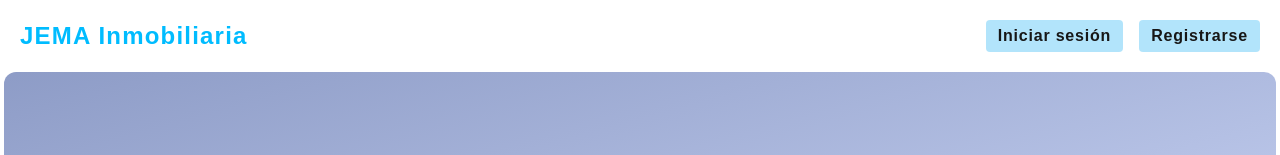
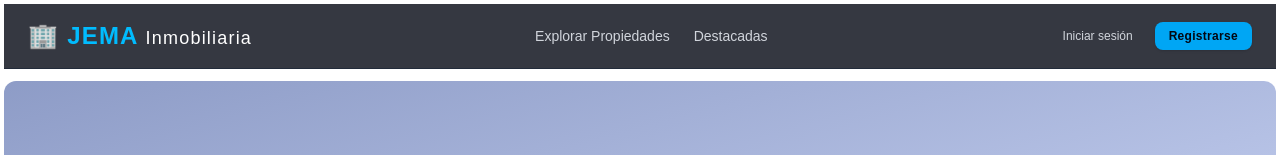
Before and after one commit to MaoMachado/jema-inmobiliaria, a Next.js app in the folder apps/frontend/: page / in a window 1280 px wide. Shown: the top 155 px of the page. Built offline with nearby package versions, Linux system fonts and the light colour scheme; no server answers.

Commit message:
update: mejora visual componente Header

```diff
--- a/apps/frontend/app/components/Header.tsx
+++ b/apps/frontend/app/components/Header.tsx
@@ -1,15 +1,77 @@
+"use client";
+
 import HeaderAuth from "./HeaderAuth";
+import Link from "next/link";
+import { useState } from "react";
 
 export default function Header() {
+  const [menuAbierto, setMenuAbierto] = useState(false);
+
   return (
-    <header className="mb-1">
-      <div className="max-w-7xl mx-auto flex justify-between items-center p-4 backdrop-blur-md">
-        <h1 className="text-2xl font-bold tracking-wider text-sky-400">
-          JEMA Inmobiliaria
-        </h1>
-        <div>
+    <header className="mb-3 sticky top-0 z-50 w-full border-b border-gray-800/80 bg-gray-950/80 backdrop-blur-md transition-all">
+      <div className="max-w-7xl mx-auto flex justify-between items-center px-4 py-4 sm:px-6">
+        <Link
+          href="/"
+          className="flex items-center gap-2 text-xl sm:text-2xl font-black tracking-wider text-sky-400 hover:text-sky-300 transition group"
+        >
+          <span className="text-2xl group-hover:scale-110 transition-transform">
+            🏢
+          </span>
+          <span>
+            JEMA{" "}
+            <span className="text-white font-light text-base sm:text-lg">
+              Inmobiliaria
+            </span>
+          </span>
+        </Link>
+
+        <nav className="hidden md:flex items-center gap-6 text-sm font-medium text-gray-300">
+          <Link href="/buscar" className="hover:text-sky-400 transition">
+            Explorar Propiedades
+          </Link>
+          <Link href="/#destacadas" className="hover:text-sky-400 transition">
+            Destacadas
+          </Link>
+        </nav>
+
+        <div className="hidden md:flex items-center gap-3">
           <HeaderAuth />
         </div>
+
+        <button
+          type="button"
+          onClick={() => setMenuAbierto(!menuAbierto)}
+          className="md:hidden p-2 rounded-lg text-gray-400 hover:text-white hover:bg-gray-800 focus:outline-none"
+          aria-label="Abrir menú"
+        >
+          {menuAbierto ? "✕" : "☰"}
+        </button>
+
+        {/* Menú móvil */}
+        {menuAbierto && (
+          <div className="md:hidden px-4 pt-2 pb-6 border-t border-gray-800 bg-gray-950/95 flex flex-col gap-4 animate-fade-in">
+            <nav className="flex flex-col gap-3 text-base text-gray-300">
+              <Link
+                href="/buscar"
+                className="py-1 hover:text-sky-400"
+                onClick={() => setMenuAbierto(false)}
+              >
+                🔍 Explorar Propiedades
+              </Link>
+              <Link
+                href="/#destacadas"
+                className="py-1 hover:text-sky-400"
+                onClick={() => setMenuAbierto(false)}
+              >
+                ⭐ Destacadas
+              </Link>
+              <hr className="border-gray-800" />
+              <div className="flex flex-col gap-2">
+                <HeaderAuth />
+              </div>
+            </nav>
+          </div>
+        )}
       </div>
     </header>
   );
--- a/apps/frontend/app/components/HeaderAuth.tsx
+++ b/apps/frontend/app/components/HeaderAuth.tsx
@@ -1,41 +1,73 @@
 "use client";
 
 import Link from "next/link";
+import { useRouter } from "next/navigation";
 import { useEffect, useState } from "react";
 
-export default function HeaderAuth() {
+interface HeaderAuthProps {
+  onAction?: () => void;
+}
+
+export default function HeaderAuth({ onAction }: HeaderAuthProps) {
   const [isLoggedIn, setIsLoggedIn] = useState<boolean | null>(null);
+  const router = useRouter();
 
   useEffect(() => {
     setIsLoggedIn(!!localStorage.getItem("access_token"));
   }, []);
 
+  const handleLogout = () => {
+    localStorage.removeItem("access_token");
+    setIsLoggedIn(false);
+    if (onAction) onAction();
+    router.push("/login");
+  };
+
   if (isLoggedIn === null) {
-    return <div className="w-10" aria-hidden />;
+    return (
+      <div className="flex gap-2 animate-pulse">
+        <div className="w-24 h-8 bg-gray-800 rounded-lg" />
+        <div className="w-24 h-8 bg-gray-800 rounded-lg" />
+      </div>
+    );
   }
 
   if (isLoggedIn) {
     return (
-      <Link
-        href="/dashboard"
-        className="bg-sky-500/30 px-3 py-1 rounded-sm font-semibold tracking-wider hover:bg-sky-500/50 transition"
-      >
-        Mi Perfil
-      </Link>
+      <section className="flex items-center gap-3">
+        <Link
+          href="/dashboard"
+          className=" bg-sky-500/20 text-sky-300 border border-sky-500/40 px-3.5 py-1.5 rounded-lg text-xs font-semibold hover:bg-sky-500/30 transition flex items-center gap-1.5 shadow-sm"
+        >
+          <span>👤</span>
+          <span>Dashboard</span>
+        </Link>
+
+        <button
+          type="button"
+          onClick={handleLogout}
+          className="text-xs text-gray-400 hover:text-red-400 px-2 py-1.5 rounded-lg hover:bg-gray-800/60 transition"
+          title="Cerrar sesión"
+        >
+          Salir
+        </button>
+      </section>
     );
   }
 
   return (
-    <div className="flex gap-4">
+    <div className="flex items-center gap-2.5">
       <Link
         href="/login"
-        className="bg-sky-500/30 px-3 py-1 rounded-sm font-semibold tracking-wider hover:bg-sky-500/50 transition"
+        onClick={onAction}
+        className="text-xs text-gray-300 hover:text-white px-3 py-1.5 rounded-lg hover:bg-gray-800/60 transition font-medium"
       >
         Iniciar sesión
       </Link>
       <Link
         href="/register"
-        className="bg-sky-500/30 px-3 py-1 rounded-sm font-semibold tracking-wider hover:bg-sky-500/50 transition"
+        onClick={onAction}
+        className="bg-sky-500 hover:bg-sky-400 text-gray-950 px-3.5 py-1.5 rounded-lg text-xs font-bold tracking-wide transition shadow-sm"
       >
         Registrarse
       </Link>
```
